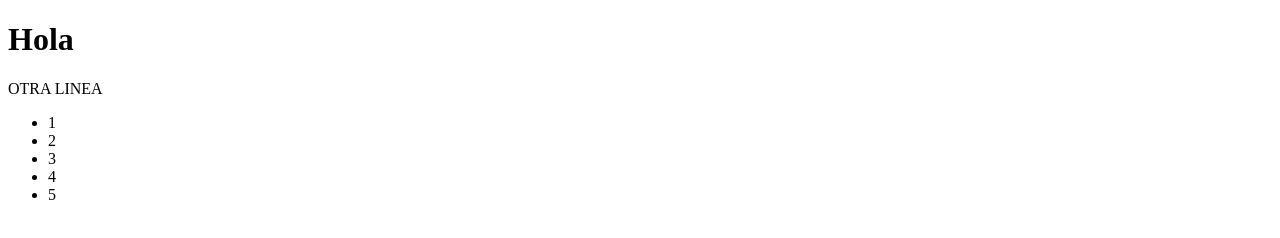
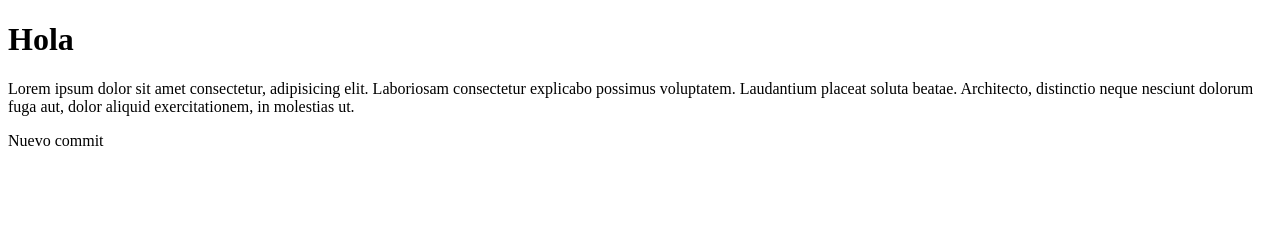
Before and after one commit to julian-carrasco/prueba, a plain HTML site: page prueba/index.html in a window 1280 px wide. Drawn offline with Linux system fonts and the light colour scheme.

Commit message:
Se agrego un parrafo lorem

```diff
--- a/prueba/index.html
+++ b/prueba/index.html
@@ -8,13 +8,7 @@
 </head>
 <body>
     <h1>Hola</h1>
-    <p>OTRA LINEA</p>
-    <ul>
-        <li>1</li>
-        <li>2</li>
-        <li>3</li>
-        <li>4</li>
-        <li>5</li>
-    </ul>
+    <p>Lorem ipsum dolor sit amet consectetur, adipisicing elit. Laboriosam consectetur explicabo possimus voluptatem. Laudantium placeat soluta beatae. Architecto, distinctio neque nesciunt dolorum fuga aut, dolor aliquid exercitationem, in molestias ut.</p>
+    <p>Nuevo commit</p>
 </body>
 </html>
```
